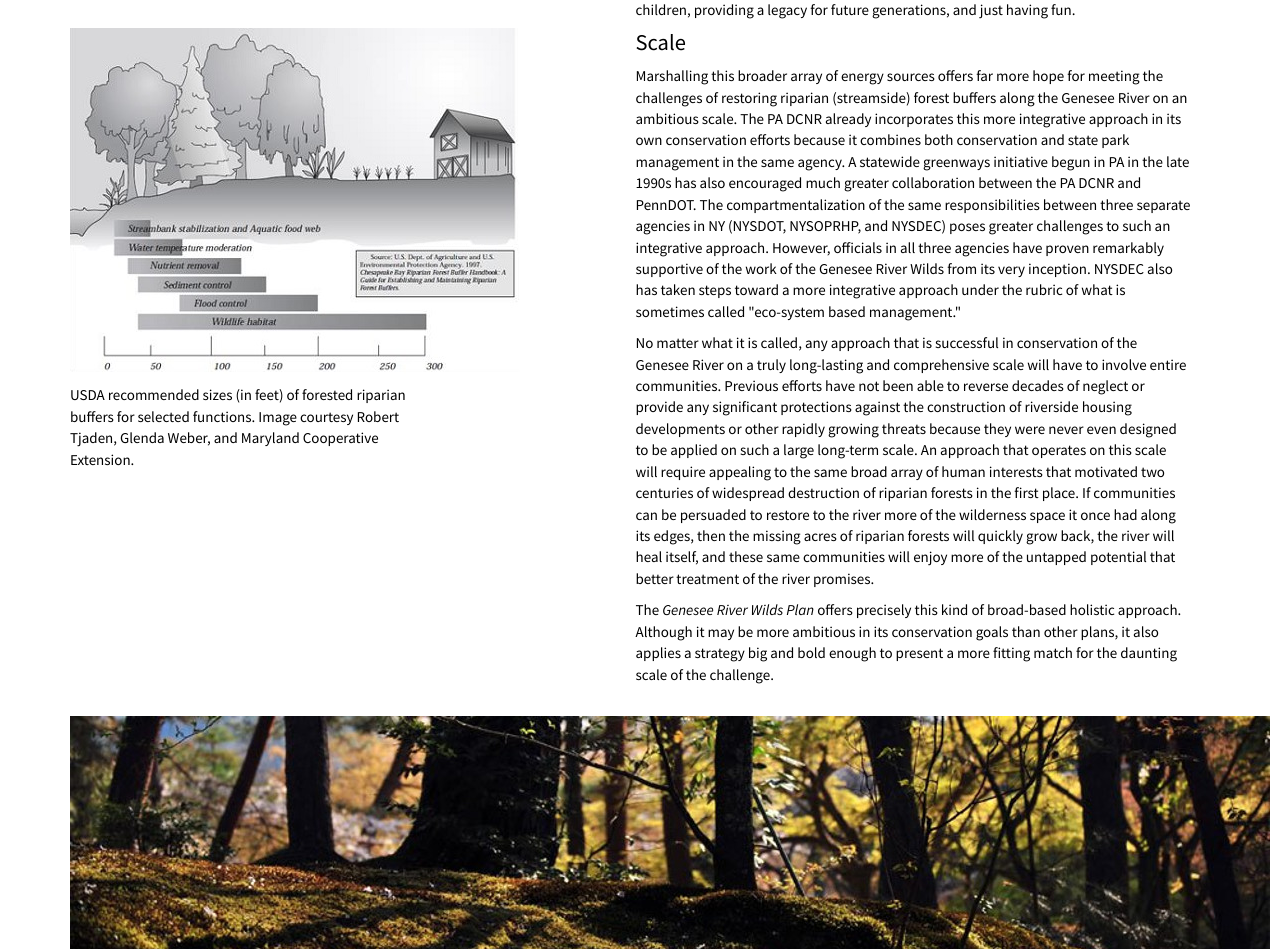
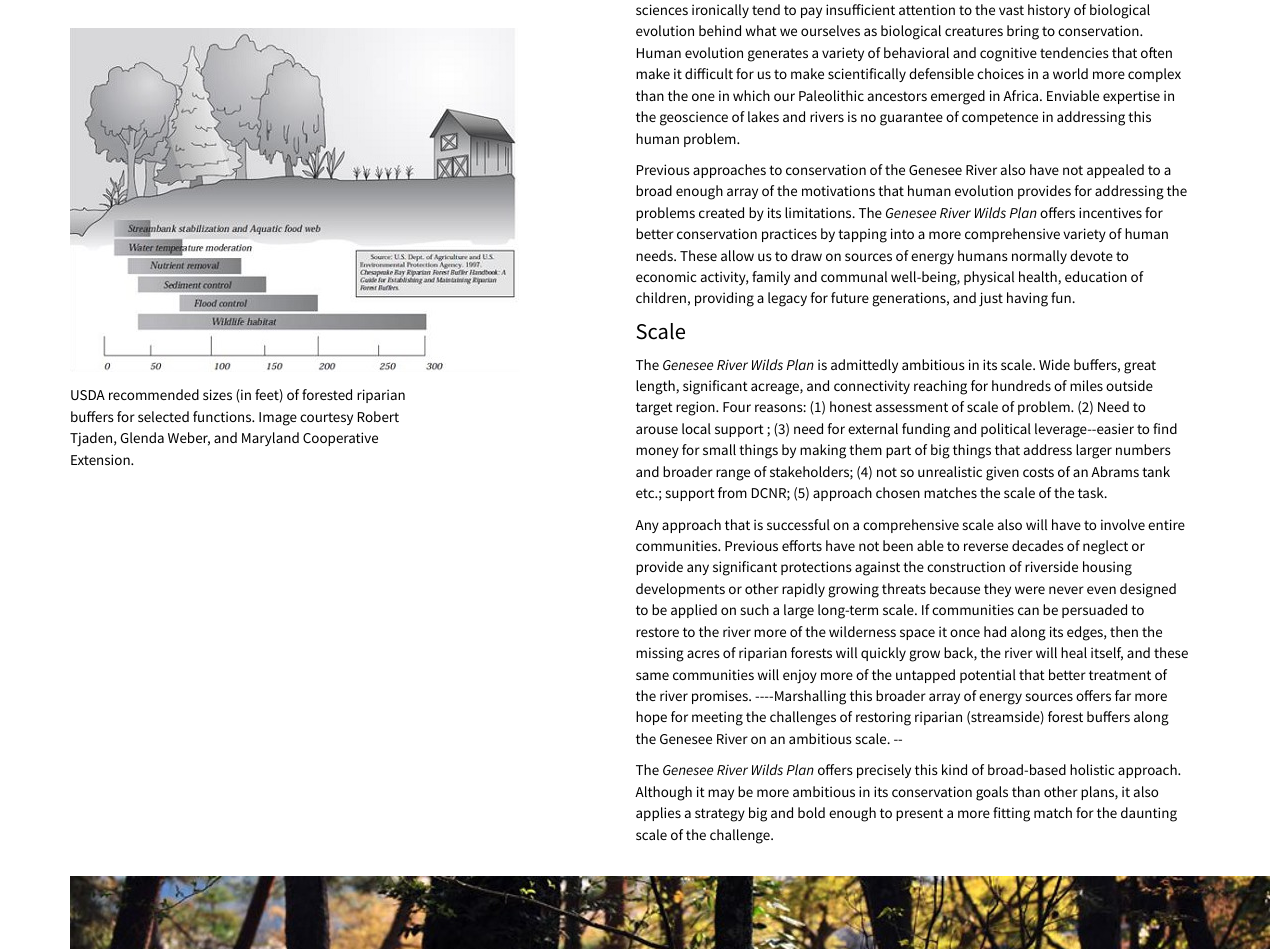
Before and after one commit to githubberal/githubberal.github.io, a plain HTML site: page grw_plan/grwp_preface.html in a window 1280 px wide. Shown: the part 1980-2929 px from the top of the page. Drawn offline with nearby package versions, Linux system fonts and the light colour scheme; a web font is replaced by a local one.

Commit message:
pref rearr

```diff
--- a/grw_plan/grwp_preface.html
+++ b/grw_plan/grwp_preface.html
@@ -117,6 +117,10 @@
                      More distinctive to this plan is its approach to the challenging problem of how to get people to apply this otherwise simple strategy.  The thesis of the <cite>Genesee River Wilds Plan</cite> is that creating a massive nature park system that extends the benefits of such a system to an equally wide array of stakeholders offers the needed scale and variety of incentives.  This is expressed in the plan's broader overall strategy of creating a system of nature parks and green spaces that effectively extends Letchworth State Park to the river's sources in PA one piece at a time.
                    </p>
 
+                   <p>
+                     The PA DCNR already incorporates this more integrative approach in its own conservation efforts because it combines both conservation and state park management in the same agency.  A statewide greenways initiative begun in PA in the late 1990s has also encouraged much greater collaboration between the PA DCNR and PennDOT.  The distribution of the same responsibilities across three separate agencies in NY (NYSDOT, NYSOPRHP, and NYSDEC) poses greater challenges to such an integrative approach.  However, officials in all three agencies have proven remarkably supportive of the work of the Genesee River Wilds initiative from its very inception.  NYSDEC also has taken steps toward a more integrative approach under the rubric of what is sometimes called "eco-system based management."  No matter what it is called, any approach to conservation of the upper Genesee River that is successful will require appealing to the same broad array of human interests that motivated two centuries of widespread destruction of riparian forests in the first place.
+                   </p>
+
                 <h4>Assumptions</h4>
 
                   <p>
@@ -135,14 +139,14 @@
                     Previous approaches to conservation of the Genesee River also have not appealed to a broad enough array of the motivations that human evolution provides for addressing the problems created by its limitations.  The <cite>Genesee River Wilds Plan</cite> offers incentives for better conservation practices by tapping into a more comprehensive variety of human needs.  These allow us to draw on sources of energy humans normally devote to economic activity, family and communal well-being, physical health, education of children, providing a legacy for future generations, and just having fun.
                   </p>
 
+
+
                     <h4>Scale</h4>
+<p>The <cite>Genesee River Wilds Plan</cite> is admittedly ambitious in its scale.  Wide buffers, great length, significant acreage, and connectivity reaching for hundreds of miles outside target region. Four reasons: (1) honest assessment of scale of problem.  (2) Need to arouse local support ; (3) need for external funding and political leverage--easier to find money for small things by making them part of big things that address larger numbers and broader range of stakeholders; (4) not so unrealistic given costs of an Abrams tank etc.; support from DCNR; (5) approach chosen matches the scale of the task.
+</p>
 
                   <p>
-                    Marshalling this broader array of energy sources offers far more hope for meeting the challenges of restoring riparian (streamside) forest buffers along the Genesee River on an ambitious scale.  The PA DCNR already incorporates this more integrative approach in its own conservation efforts because it combines both conservation and state park management in the same agency.  A statewide greenways initiative begun in PA in the late 1990s has also encouraged much greater collaboration between the PA DCNR and PennDOT.  The compartmentalization of the same responsibilities between three separate agencies in NY (NYSDOT, NYSOPRHP, and NYSDEC) poses greater challenges to such an integrative approach.  However, officials in all three agencies have proven remarkably supportive of the work of the Genesee River Wilds from its very inception.  NYSDEC also has taken steps toward a more integrative approach under the rubric of what is sometimes called "eco-system based management."
-                  </p>
-
-                  <p>
-                    No matter what it is called, any approach that is successful in conservation of the Genesee River on a truly long-lasting and comprehensive scale will have to involve entire communities.  Previous efforts have not been able to reverse decades of neglect or provide any significant protections against the construction of riverside housing developments or other rapidly growing threats because they were never even designed to be applied on such a large long-term scale.  An approach that operates on this scale will require appealing to the same broad array of human interests that motivated two centuries of widespread destruction of riparian forests in the first place.  If communities can be persuaded to restore to the river more of the wilderness space it once had along its edges, then the missing acres of riparian forests will quickly grow back, the river will heal itself, and these same communities will enjoy more of the untapped potential that better treatment of the river promises.
+                    Any approach that is successful on a comprehensive scale also will have to involve entire communities.  Previous efforts have not been able to reverse decades of neglect or provide any significant protections against the construction of riverside housing developments or other rapidly growing threats because they were never even designed to be applied on such a large long-term scale.  If communities can be persuaded to restore to the river more of the wilderness space it once had along its edges, then the missing acres of riparian forests will quickly grow back, the river will heal itself, and these same communities will enjoy more of the untapped potential that better treatment of the river promises.  ----Marshalling this broader array of energy sources offers far more hope for meeting the challenges of restoring riparian (streamside) forest buffers along the Genesee River on an ambitious scale.  --
                   </p>
 
                   <p>
```
